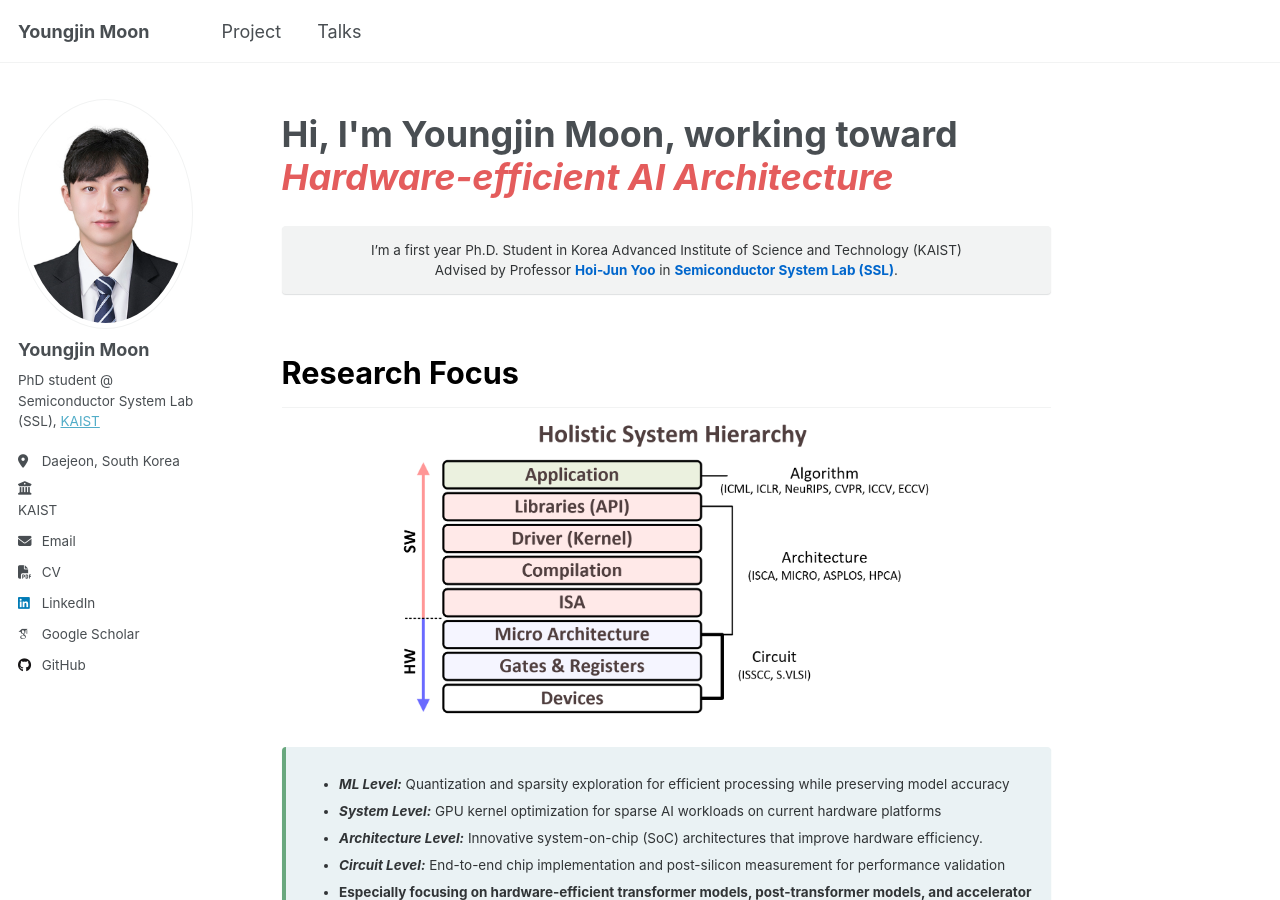
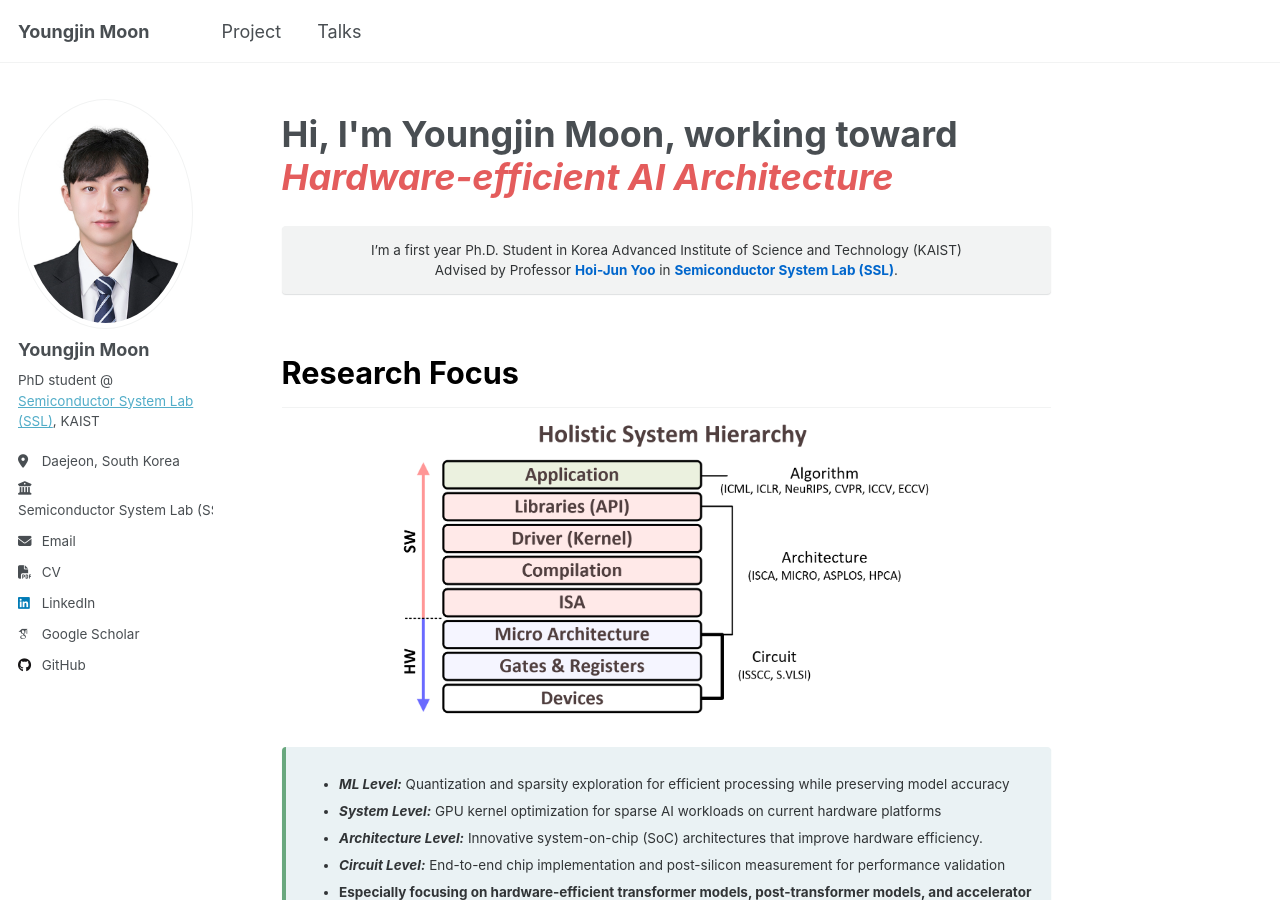
Before and after one commit to yjmoon99/yjmoon99.github.io, a Jekyll site: the page built from _pages/about.md, in a window 1280 px wide and 900 px high. Built offline with Jekyll 4.4.1, drawn with Linux system fonts in a browser that asks for light colours; some web fonts are replaced; a script that is not in the unit is left out.

Commit message:
Update Profile

```diff
--- a/_config.yml
+++ b/_config.yml
@@ -26,9 +26,9 @@ author:
   avatar           : "YoungjinMoon_profile.png"
   name             : "Youngjin Moon"
   pronouns         : # example: "she/her"
-  bio              : "PhD student @ Semiconductor System Lab (SSL), [KAIST](https://ssl.kaist.ac.kr/)"
+  bio              : "PhD student @ [Semiconductor System Lab (SSL)](https://ssl.kaist.ac.kr/), KAIST"
   location         : "Daejeon, South Korea"
-  employer         : "KAIST"
+  employer         : "Semiconductor System Lab (SSL)"
   employer_url     : "https://ssl.kaist.ac.kr/"
   uri              : # URL
   email            : "yjmoon99@kaist.ac.kr"
```
